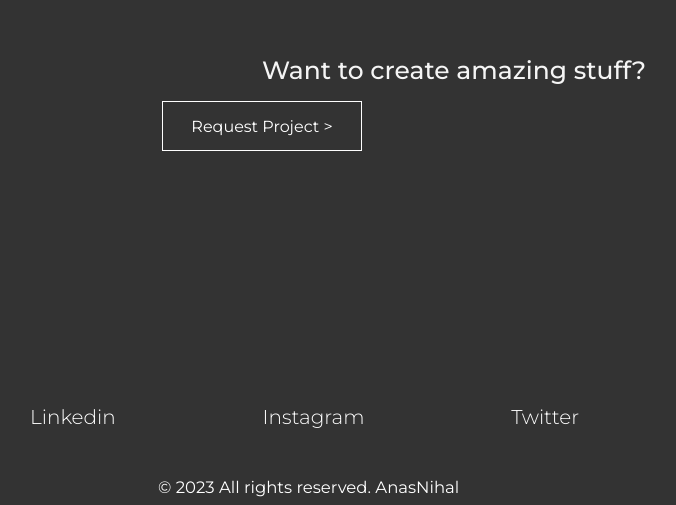
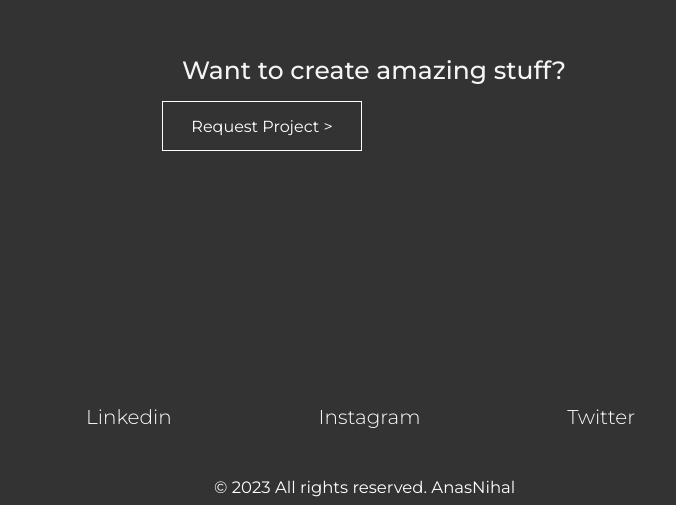
Before and after one commit to AnasNihal/Portfolio, a plain HTML site: page index.html in a window 1280 px wide. Shown: the part 3963-4468 px from the top of the page, without its empty margins (378-1054 px from the left). Drawn offline with nearby package versions, Linux system fonts and the light colour scheme.

Commit message:
Update styles.css

```diff
--- a/styles.css
+++ b/styles.css
@@ -468,7 +468,7 @@ padding: 40px;
     font-weight: 500;
     font-size: 25px;
    width: 400px;
-   left: 40rem !important;
+   left: 35rem !important;
 
   }
   * { box-sizing: border-box; }
@@ -556,7 +556,7 @@ padding: 40px;
     font-weight: 300;
     width: 900px;
     height: 100px;
-    left: 16.5rem !important;
+    left: 20rem !important;
   }
  .some-space ul li{
  display: inline-block;
```
